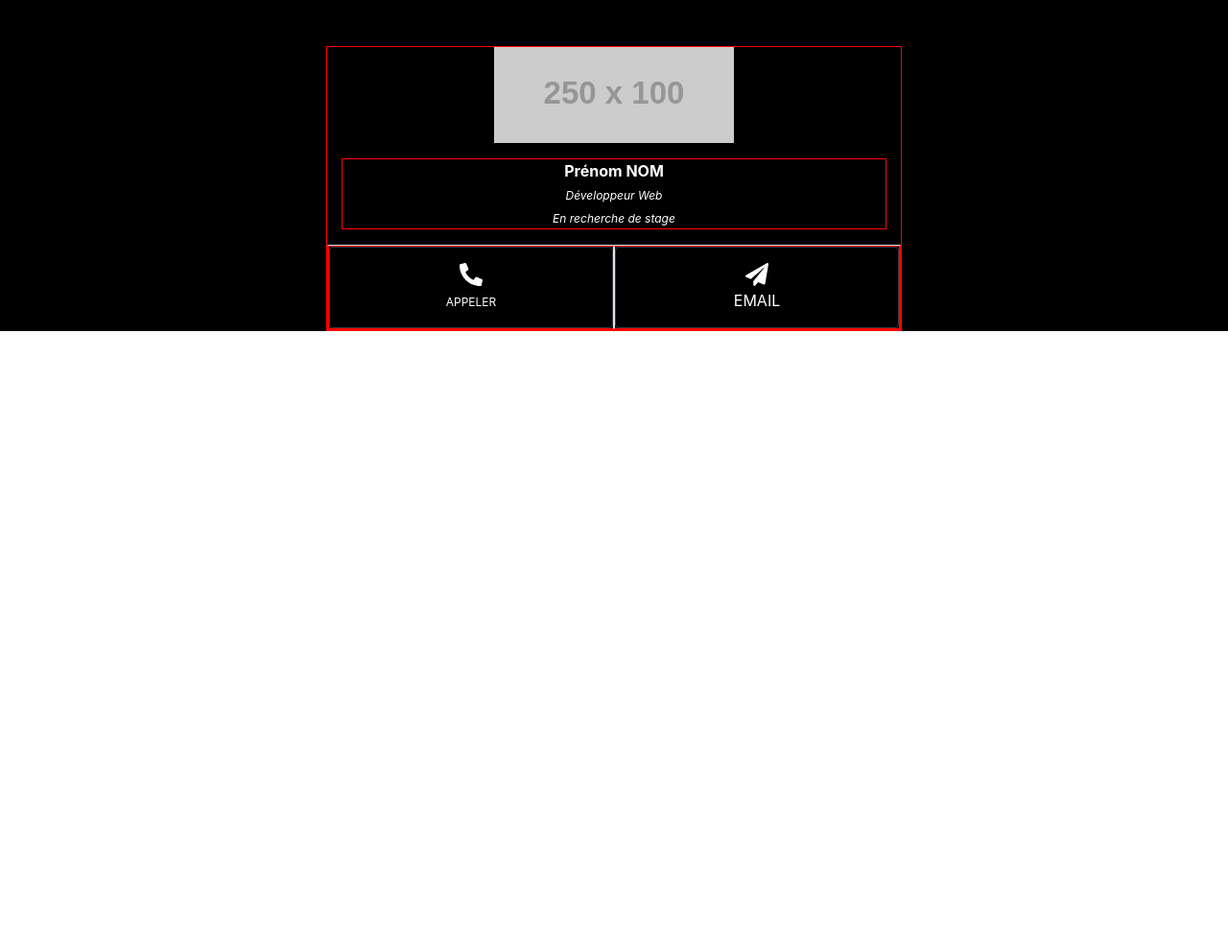
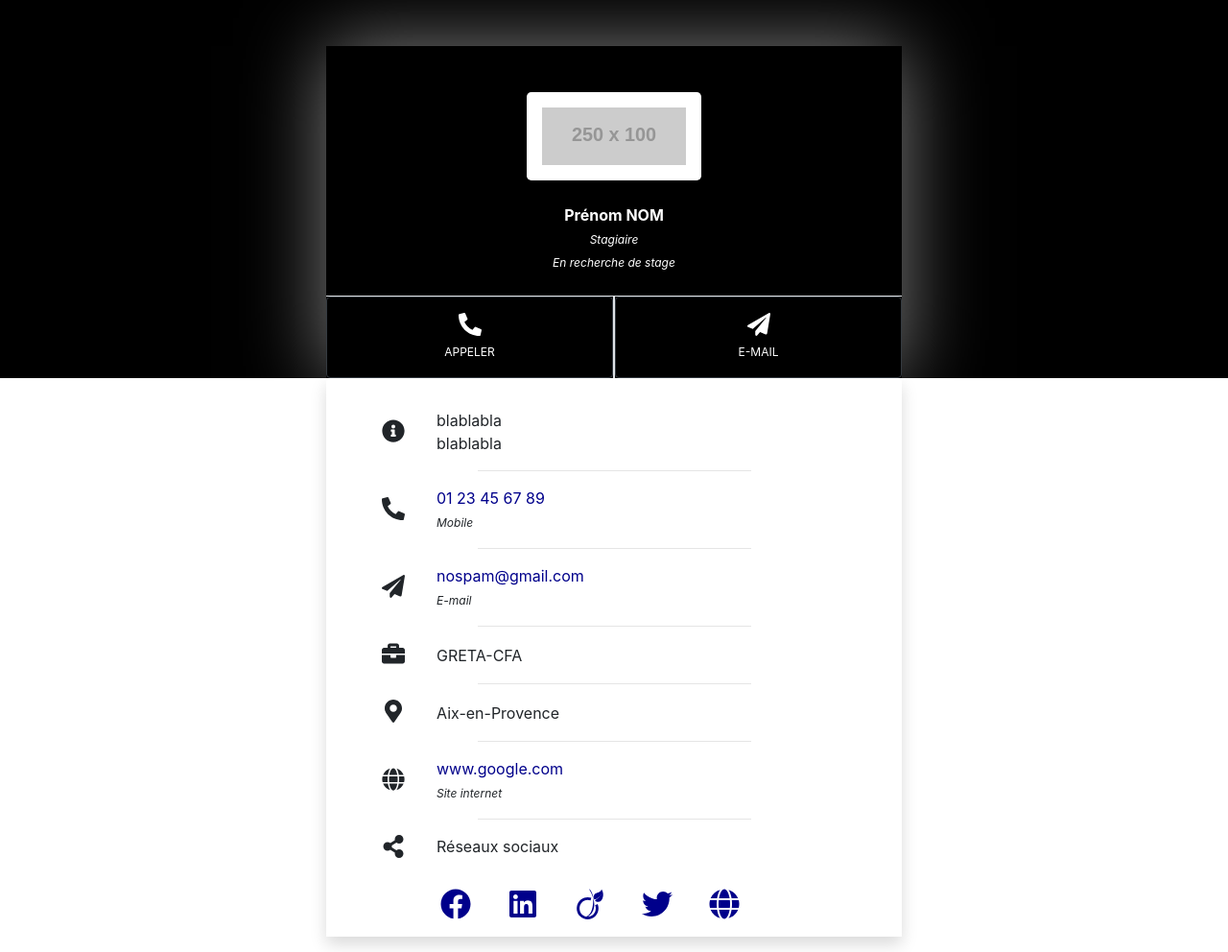
Before and after one commit to GRETA-WEB-2020-Vitrolles/vcard-bootstrap-f2000fr, a plain HTML site: page exo-vcard.html in a window 1280 px wide. Shown: the whole page at 96% size. Before the commit the page ends 800 px from the top, so only its background shows below. Drawn offline with nearby package versions, Linux system fonts and the light colour scheme; placeholder pictures from the web are drawn by us.

Commit message:
Correction v2

```diff
--- a/exo-vcard.html
+++ b/exo-vcard.html
@@ -1,74 +1,199 @@
-<!doctype html>
+<!DOCTYPE html>
 <html lang="fr">
     <head>
         <!-- Required meta tags -->
         <meta charset="utf-8">
         <meta name="viewport" content="width=device-width, initial-scale=1, shrink-to-fit=no">
+        <meta name="robots" content="noindex, nofollow"/>
 
         <!-- Bootstrap CSS -->
-    <link rel="stylesheet" href="https://stackpath.bootstrapcdn.com/bootstrap/4.4.1/css/bootstrap.min.css" integrity="sha384-Vkoo8x4CGsO3+Hhxv8T/Q5PaXtkKtu6ug5TOeNV6gBiFeWPGFN9MuhOf23Q9Ifjh" crossorigin="anonymous">
+        <link rel="stylesheet" href="https://stackpath.bootstrapcdn.com/bootstrap/4.4.1/css/bootstrap.min.css"
+              integrity="sha384-Vkoo8x4CGsO3+Hhxv8T/Q5PaXtkKtu6ug5TOeNV6gBiFeWPGFN9MuhOf23Q9Ifjh" crossorigin="anonymous">
 
-    <title>vCard</title>
+        <title>Fabien LOUIS - vCard</title>
         <style>
-		div {	/* debug */
-			border: 1px solid red;
-		}
             header, .btn-dark {
                 background-color: black;
             }
-		.container {
-			max-width: 600px;		/* valeur par défaut 1140px */
+            header .container {
+                box-shadow: 0 0 5rem rgba(255, 255, 255, 0.5) !important;
+            }
+            header .logo {
+                width: 150px;
+            }
+
+            a {
+                color: darkblue;
             }
             .text-sm {
-			font-size: 0.75em;
+                font-size: 0.75rem;
+            }
+            .btn-dark:hover {
+                opacity: .75;
+            }
+
+            .container {
+                max-width: 600px;
             }
             .svg-inline--fa:not(.fa-2x) {
                 font-size: 1.5em;
             }
-		.btn-dark:hover {
-			opacity: .75;
-		}
         </style>
     </head>
     <body>
-	<header class="text-white pt-5">
-		<div class="container text-center">
-			<img src="https://fakeimg.pl/250x100" alt="logo" /><br />
-			<div class="my-3">
+        <header class="pt-md-5 text-white">
+            <div class="container pt-5 text-center">
+                <div class="row justify-content-center">
+                    <div class="col-auto p-3 bg-white rounded-lg">
+                        <img class="logo" src="https://fakeimg.pl/250x100" alt="Logo"/>
+                    </div>
+                </div>
+
+                <div class="py-4">
                     <strong>Prénom NOM</strong><br />
-				<em class="text-sm">Développeur Web<br />En recherche de stage</em><br />
+                    <em class="text-sm">
+                        Stagiaire<br />
+                        En recherche de stage
+                    </em>
                 </div>
+
                 <div class="row p-0 border-top">
                     <div class="col p-0 border-right">
-					<a class="btn btn-dark py-3 w-100 text-white" href="tel:0687974354">
-						<span class="fas fa-phone-alt"></span><br>
-						<span class="text-sm text-uppercase">Appeler</span>
+                        <a class="btn btn-dark py-3 w-100 text-white" href="tel:0123456789">
+                            <span class="fas fa-fw fa-phone-alt"></span><br />
+                            <span class="text-sm">APPELER</span>
                         </a>
                     </div>
                     <div class="col p-0 border-left">
-					<a class="btn btn-dark py-3 w-100 text-white" href="mailto:contact@F2000.FR">
-						<span class="fas fa-paper-plane"></span><br>
-						EMAIL
+                        <a class="btn btn-dark py-3 w-100 text-white" href="mailto:nospam@gmail.com">
+                            <span class="fas fa-fw fa-paper-plane"></span><br />
+                            <span class="text-sm">E-MAIL</span>
                         </a>
                     </div>
                 </div>
             </div>
         </header>
-  <!--
-  container			// bloc centré (taille fixe) -> width 600px (à préciser en CSS)
-  row / col			// quadrillage
-  bg-white			// background white
-  w-100				// width = 100%
-  btn btn-**		// composant "bouton"
-  -->
 
-    <!-- Font Awesome -->
-	<script src="https://cdnjs.cloudflare.com/ajax/libs/font-awesome/5.12.1/js/all.min.js" integrity="sha256-MAgcygDRahs+F/Nk5Vz387whB4kSK9NXlDN3w58LLq0=" crossorigin="anonymous"></script>
+        <main class="container position-relative shadow pt-3">
+            <div class="row align-items-center my-3">
+                <div class="col-2 text-right">
+                    <span class="fas fa-fw fa-info-circle"></span>
+                </div>
+                <div class="col">
+                    blablabla<br />
+                    blablabla
+                </div>
+            </div>
+
+            <hr class="w-50" />
+
+            <div class="row align-items-center my-3">
+                <div class="col-2 text-right">
+                    <span class="fas fa-fw fa-phone-alt"></span>
+                </div>
+                <div class="col">
+                    <a href="tel:0687974354">01 23 45 67 89</a><br />
+                    <em class="text-sm">Mobile</em>
+                </div>
+            </div>
+
+            <hr class="w-50" />
+
+            <div class="row align-items-center my-3">
+                <div class="col-2 text-right">
+                    <span class="fas fa-fw fa-paper-plane"></span>
+                </div>
+                <div class="col">
+                    <a href="mailto:contact@F2000.fr">nospam@gmail.com</a><br />
+                    <em class="text-sm">E-mail</em>
+                </div>
+            </div>
+
+            <hr class="w-50" />
+
+            <div class="row align-items-center my-3">
+                <div class="col-2 text-right">
+                    <span class="fas fa-fw fa-briefcase"></span>
+                </div>
+                <div class="col">
+                    GRETA-CFA<br />
+                </div>
+            </div>
+
+            <hr class="w-50" />
+
+            <div class="row align-items-center my-3">
+                <div class="col-2 text-right">
+                    <span class="fas fa-fw fa-map-marker-alt"></span>
+                </div>
+                <div class="col">
+                    Aix-en-Provence
+                </div>
+            </div>
+
+            <hr class="w-50" />
+
+            <div class="row align-items-center my-3">
+                <div class="col-2 text-right">
+                    <span class="fas fa-fw fa-globe"></span>
+                </div>
+                <div class="col">
+                    <a target="_blank" href="#!">www.google.com</a><br />
+                    <em class="text-sm">Site internet</em>
+                </div>
+            </div>
+
+            <hr class="w-50" />
+
+            <div class="row my-3">
+                <div class="col-2 text-right">
+                    <span class="fas fa-fw fa-share-alt"></span>
+                </div>
+                <div class="col">
+                    Réseaux sociaux
+                    <div class="row pt-3">
+                        <div class="col-auto py-3">
+                            <a href="#!">
+                                <span class="fab fa-fw fa-2x fa-facebook"></span>
+                            </a>
+                        </div>
+                        <div class="col-auto py-3">
+                            <a href="#!">
+                                <span class="fab fa-fw fa-2x fa-linkedin"></span>
+                            </a>
+                        </div>
+                        <div class="col-auto py-3">
+                            <a href="#!">
+                                <span class="fab fa-fw fa-2x fa-viadeo"></span>
+                            </a>
+                        </div>
+                        <div class="col-auto py-3">
+                            <a href="#!">
+                                <span class="fab fa-fw fa-2x fa-twitter"></span>
+                            </a>
+                        </div>
+                        <div class="col-auto py-3">
+                            <a href="#!">
+                                <span class="fas fa-fw fa-2x fa-globe"></span>
+                            </a>
+                        </div>
+                    </div>
+                </div>
+            </div>
+        </main>
 
         <!-- Optional JavaScript -->
         <!-- jQuery first, then Popper.js, then Bootstrap JS -->
-    <script src="https://code.jquery.com/jquery-3.4.1.slim.min.js" integrity="sha384-J6qa4849blE2+poT4WnyKhv5vZF5SrPo0iEjwBvKU7imGFAV0wwj1yYfoRSJoZ+n" crossorigin="anonymous"></script>
-    <script src="https://cdn.jsdelivr.net/npm/popper.js@1.16.0/dist/umd/popper.min.js" integrity="sha384-Q6E9RHvbIyZFJoft+2mJbHaEWldlvI9IOYy5n3zV9zzTtmI3UksdQRVvoxMfooAo" crossorigin="anonymous"></script>
-    <script src="https://stackpath.bootstrapcdn.com/bootstrap/4.4.1/js/bootstrap.min.js" integrity="sha384-wfSDF2E50Y2D1uUdj0O3uMBJnjuUD4Ih7YwaYd1iqfktj0Uod8GCExl3Og8ifwB6" crossorigin="anonymous"></script>
+        <script src="https://code.jquery.com/jquery-3.4.1.min.js"
+                crossorigin="anonymous"></script>
+        <script src="https://cdn.jsdelivr.net/npm/popper.js@1.16.0/dist/umd/popper.min.js"
+                integrity="sha384-Q6E9RHvbIyZFJoft+2mJbHaEWldlvI9IOYy5n3zV9zzTtmI3UksdQRVvoxMfooAo"
+                crossorigin="anonymous"></script>
+        <script src="https://stackpath.bootstrapcdn.com/bootstrap/4.4.1/js/bootstrap.min.js"
+                integrity="sha384-wfSDF2E50Y2D1uUdj0O3uMBJnjuUD4Ih7YwaYd1iqfktj0Uod8GCExl3Og8ifwB6"
+                crossorigin="anonymous"></script>
+
+        <!-- FontAwesome -->
+        <script src="https://cdnjs.cloudflare.com/ajax/libs/font-awesome/5.12.1/js/all.min.js" integrity="sha256-MAgcygDRahs+F/Nk5Vz387whB4kSK9NXlDN3w58LLq0=" crossorigin="anonymous"></script>
     </body>
 </html>
```
Lines whose indentation alone changed are shown as unchanged.
